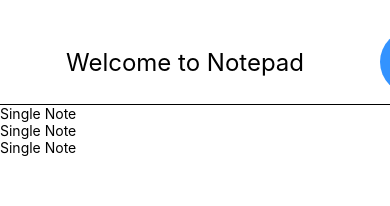
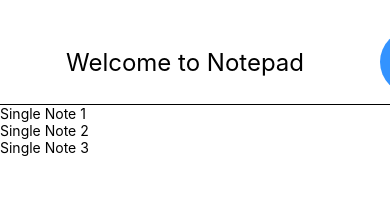
Before and after one commit to McDusia/NotepadAppTeachReact, a React Native app: screen / in a window 390 px wide. Shown: the top 206 px of the page. Built offline with nearby package versions, Linux system fonts and the light colour scheme.

Commit message:
numbers for simplenotes

```diff
--- a/src/App.tsx
+++ b/src/App.tsx
@@ -17,9 +17,9 @@
     <ScrollView style={styles.scrollView}>
       <Header />
       <View>
-        <SingleNote />
-        <SingleNote />
-        <SingleNote />
+        <SingleNote number="1" />
+        <SingleNote number="2" />
+        <SingleNote number="3" />
       </View>
     </ScrollView>
   );
--- a/src/notes/SingleNote.tsx
+++ b/src/notes/SingleNote.tsx
@@ -1,10 +1,10 @@
 import React from 'react';
 import {Text, View} from 'react-native';
 
-const SingleNote = () => {
+const SingleNote = (props) => {
   return (
     <View>
-      <Text>Single Note</Text>
+      <Text>Single Note {props.number}</Text>
     </View>
   );
 };
```
